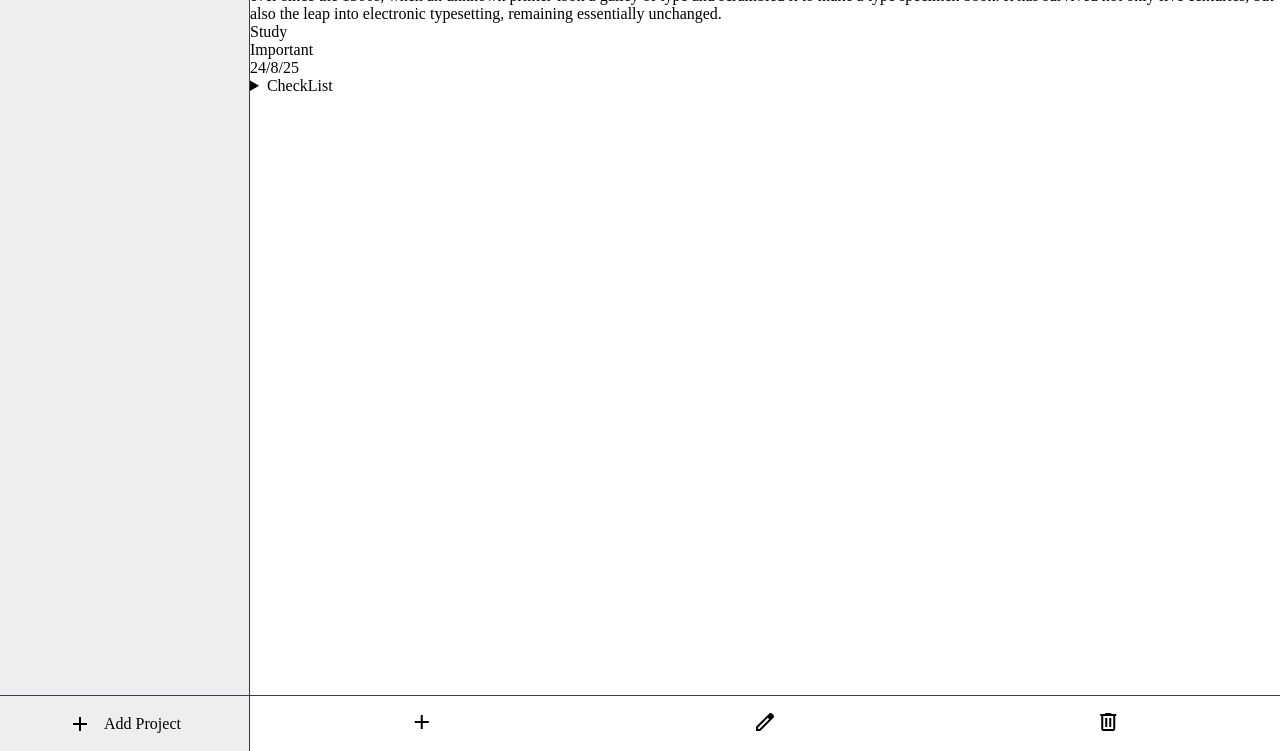
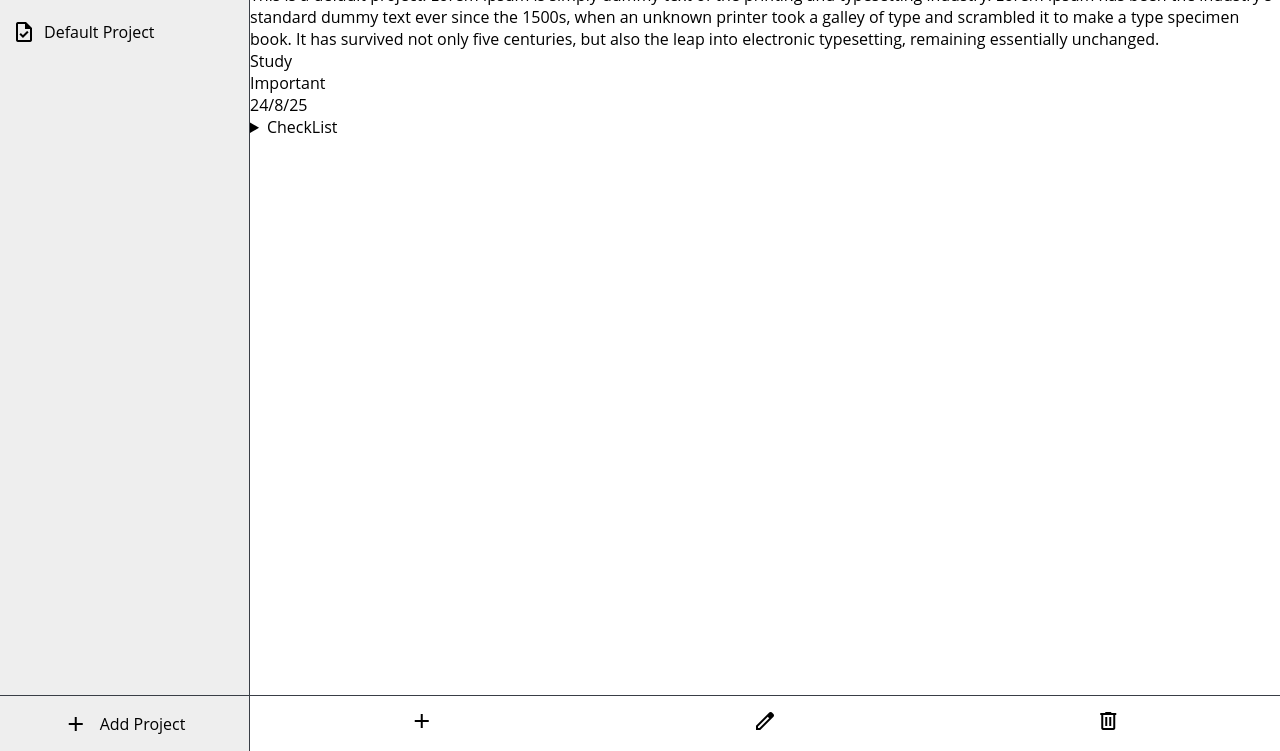
Before and after one commit to celineWan1210/to-do-list, a website built with webpack: page src/template.html in a window 1280 px wide. Shown: the part 49-800 px from the top of the page. Built offline with nearby package versions, Linux system fonts and the light colour scheme.

Commit message:
Update sidebar css

```diff
--- a/src/style.css
+++ b/src/style.css
@@ -3,11 +3,18 @@
     margin: 0px;
     box-sizing: border-box;
     /* border: 1px solid red; */
+    font-family: 'Open Sans', sans-serif;
 }
 
 :root {
     --main-color: #eeeeee;
     --secondary-color: #393e46;
+
+    --bold: 900;
+    --font-size: 24px;
+
+    --gap-size: 24px;
+    --smaller-gap-size: 12px;
 }
 
 body {
@@ -47,7 +54,7 @@ body {
 
 .side-bar-end {
     justify-content: center;
-    gap: 12px;
+    gap: var(--smaller-gap-size);
 
     border-right: 1px solid var(--secondary-color);
     background-color: var(--main-color);
@@ -56,3 +63,39 @@ body {
 .main-content-footer {
     justify-content: space-around;
 }
+
+/* side bar (project toggle) */
+.sidebar {
+    padding: 12px;
+
+    display: flex;
+    flex-direction: column;
+    gap: var(--gap-size);
+}
+
+.project-title {
+    font-weight: var(--bold);
+    font-size: var(--font-size);
+}
+
+.projects {
+    display: flex;
+    flex-direction: column;
+    gap: var(--smaller-gap-size);
+}
+
+.project-list  {
+    list-style-type: none;
+}
+
+.project-list > li {
+    display: flex;
+    gap: 8px;
+
+    align-items: center;
+}
+
+.project-list .project-title {
+    font-weight: normal;
+    font-size: 16px;
+}
--- a/src/template.html
+++ b/src/template.html
@@ -11,11 +11,17 @@
         <div class="sidebar">
             <div class="project-title">
                 Project List
+            </div>
 
-                <div class="projects">
-                    <p class="project-1">Default Project</p>
-                </div>
-
+            <div class="projects">
+                <ul class="project-list">
+                    <li>
+                        <span class="material-symbols-outlined">
+                            task
+                        </span>
+                        <p class="project-title">Default Project</p>
+                    </li>
+                </ul>
             </div>
         </div>
 
@@ -29,14 +35,14 @@
                 <div class="desc">
                     This is a default project. Lorem Ipsum is simply dummy text of the printing and typesetting industry. Lorem Ipsum has been the industry's standard dummy text ever since the 1500s, when an unknown printer took a galley of type and scrambled it to make a type specimen book. It has survived not only five centuries, but also the leap into electronic typesetting, remaining essentially unchanged.
                 </div>
-                <div class="project-1">
-                    <div class="project-title">
+                <div class="to-do-item-1">
+                    <div class="item-title">
                         Study
                     </div>
-                    <div class="project-priority">
+                    <div class="item-priority">
                         Important
                     </div>
-                    <div class="project-date">
+                    <div class="item-date">
                         24/8/25
                     </div>
 
```
